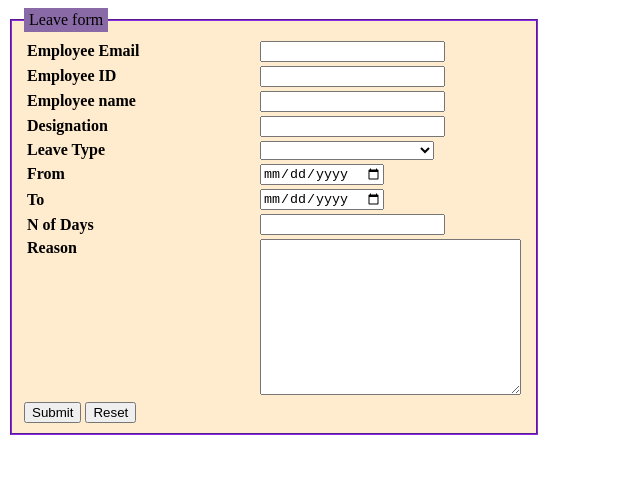
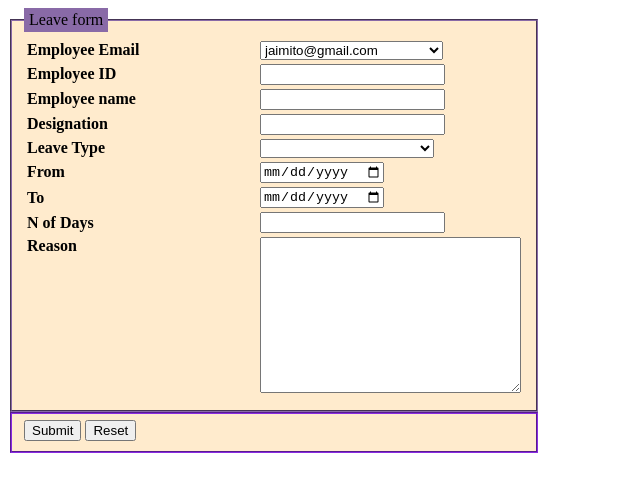
Before and after one commit to alumjruizr/LM2021, a plain HTML site: page U2_HTML/LM_U2_PRACTICA_2122_TARDE/ej4.html in a window 1280 px wide. Shown: the whole page, without its empty margins (0-640 px from the left). Drawn offline with Linux system fonts and the light colour scheme.

Commit message:
Update ej4.html

```diff
--- a/U2_HTML/LM_U2_PRACTICA_2122_TARDE/ej4.html
+++ b/U2_HTML/LM_U2_PRACTICA_2122_TARDE/ej4.html
@@ -11,14 +11,20 @@
 <body>
     <form action="">
         <fieldset
-            style="background-color: blanchedalmond; border-color: blueviolet; caret-color: rgb(137, 106, 167); width: 500px  ;">
+            style="background-color: blanchedalmond; border-color: rgb(137, 106, 167); caret-color: rgb(137, 106, 167); width: 500px  ;">
             <legend style="background-color: rgb(137, 106, 167);border-color: rgb(137, 106, 167); border-style: solid;">
                 Leave form
             </legend>
             <table>
                 <tr>
                     <td style="width: 300px;"><b><label for="Email">Employee Email</label></b></td>
-                    <td><input type="text" name="Email" id="Email"></td>
+                    <td>                        <select id="Type" name="Type">
+                        <option value="correo1">jaimito@gmail.com</option>
+                        <option value="correo2">jorgito@gmail.com</option>
+                        <option value="correo3">juanito@gmail.com</option>
+                        <option value="correo4">gilito@gmail.com</option>
+                        <option value="correo5">donaldtheduck@gmail.com</option>
+                    </select></td>
                 </tr>
                 <tr>
                     <td><b><label for="ID">Employee ID</label></b></td>
@@ -61,7 +67,10 @@
                     <td><textarea name="Reason" id="Reason" cols="30" rows="10"></textarea></td>
                 </tr>
             </table>
-            <input style="" type="submit">
+
+        </fieldset>
+        <fieldset style="background-color: blanchedalmond; border-color: blueviolet; caret-color: rgb(137, 106, 167); width: 500px  ;">
+            <input type="submit">
             <input type="reset">
         </fieldset>
     </form>
```
